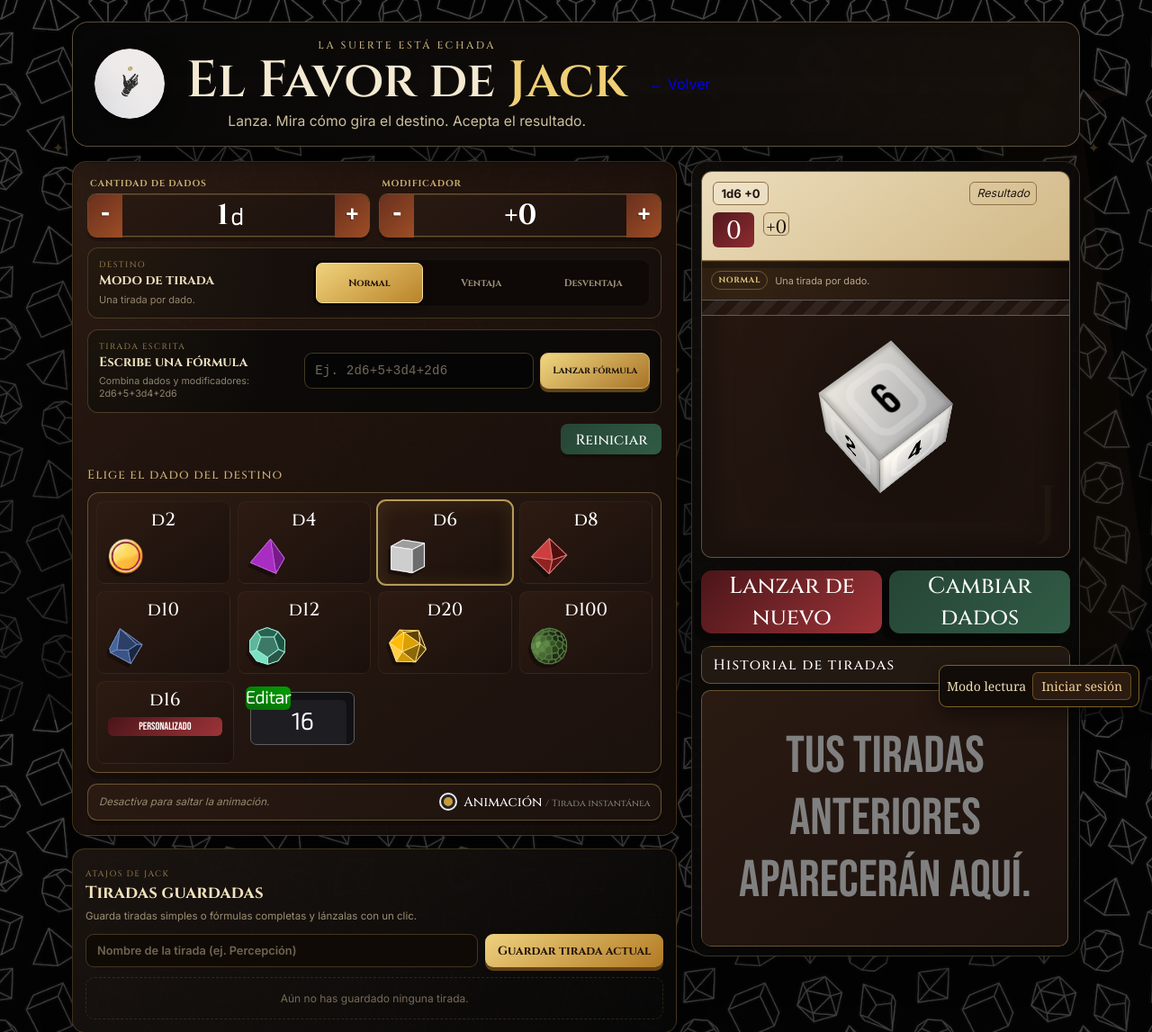
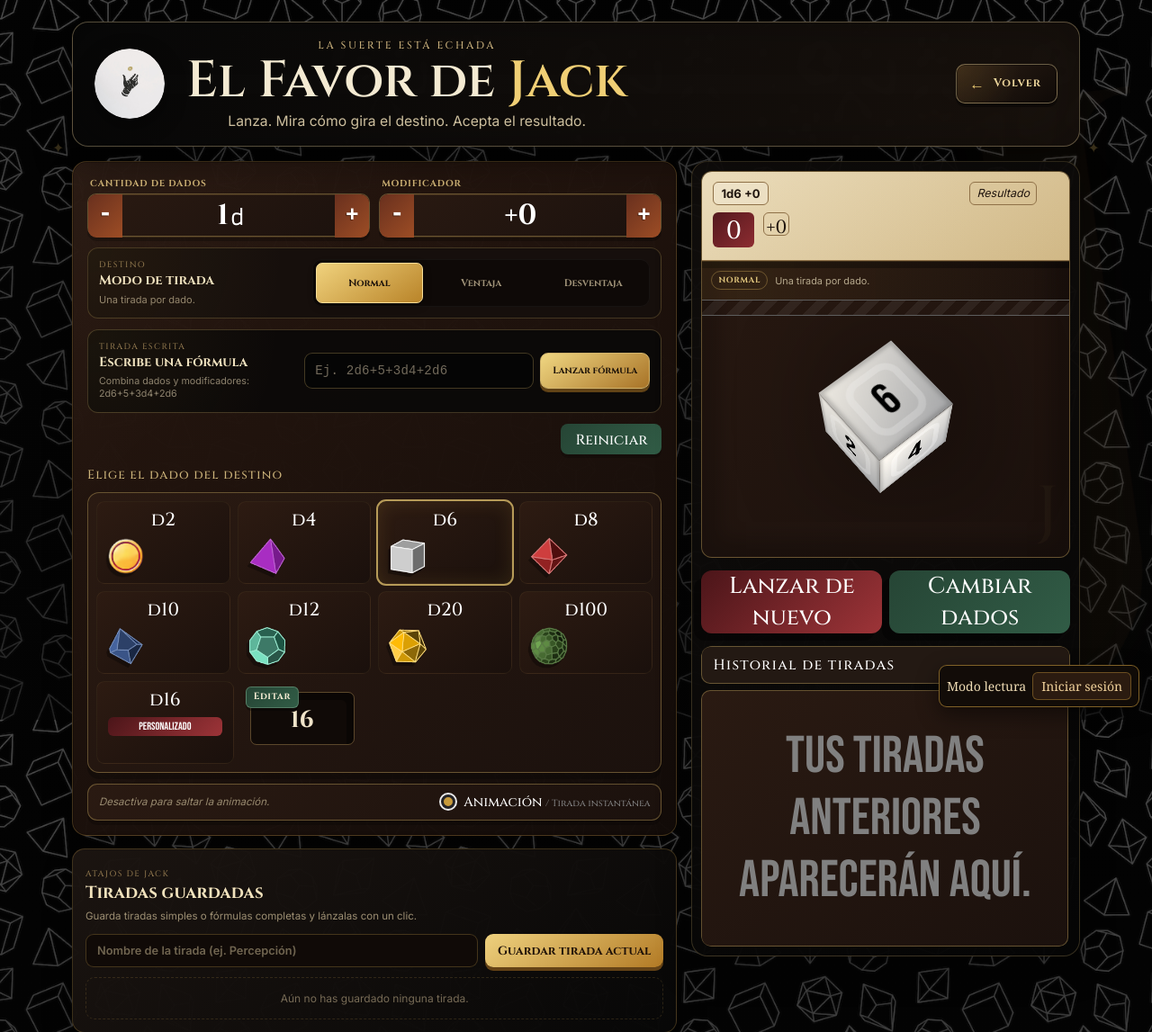
Before and after one commit to Cal0184/favordejack, a PHP site: page /rolldice/ in a window 1280 px wide. Shown: the top 1147 px of the page at 90% size. Run offline with PHP 8.4, Linux system fonts and the light colour scheme.

Commit message:
Lanzador de dados: botón «Volver» y etiqueta «Editar» con el estilo de la mesa
- El enlace «← Volver» del encabezado salía como un enlace azul del
  navegador. Ahora es un botón oscuro con borde dorado y letra Cinzel,
  alineado a la derecha del encabezado, con efecto al pasar el ratón,
  foco visible con teclado y 44 px de alto para el dedo. En el móvil
  pasa a su propia fila arriba a la izquierda para no apretar el título.
- El enlace usa favor_url_html() (ruta del hub escapada).
- «Editar» del dado personalizado conservaba el verde chillón y la letra
  de la plantilla original: ahora usa el verde y la Cinzel de «Reiniciar»,
  y es una <label> que pone el cursor en la casilla al pulsarla. La
  casilla toma los colores de la mesa y un foco dorado.
- Sin cambios en el comportamiento de los dados.

Co-Authored-By: Claude Opus 5.5 (1M context) <noreply@anthropic.com>
Claude-Session: https://claude.ai/code/session_01G7XcXDA1P1QJTyj4NvYHHE

```diff
--- a/rolldice/index.php
+++ b/rolldice/index.php
@@ -48,7 +48,7 @@ function asset(string $path): string
 <h1>El Favor de <span>Jack</span></h1>
 <p class="jack-subtitle">Lanza. Mira cómo gira el destino. Acepta el resultado.</p>
 </div>
-<a class="jack-back-button" href="<?= favor_base_path() ?>" aria-label="Volver a El Favor de Jack">
+<a class="jack-back-button" href="<?= favor_url_html() ?>" aria-label="Volver a El Favor de Jack">
 <span aria-hidden="true">←</span> Volver
 </a>
 </header>
@@ -155,10 +155,10 @@ function asset(string $path): string
 <div class="dice_roll_button_custom_container responsive">
 <div class="dice_roll_button_custom_text_2_container">
 <div class="dice_roll_button_custom_text_2_element">
-<p class="dice_roll_button_custom_text_2">Editar</p>
+<label class="dice_roll_button_custom_text_2" for="dice_roll_button_custom_input">Editar</label>
 </div>
 </div>
-<input class="dice_roll_button_custom_input" id="dice_roll_button_custom_input" onchange="setCustomRollDice()" value="16"/>
+<input aria-label="Caras del dado personalizado" class="dice_roll_button_custom_input" id="dice_roll_button_custom_input" onchange="setCustomRollDice()" value="16"/>
 </div>
 </div>
 </div>
--- a/rolldice/jack.css
+++ b/rolldice/jack.css
@@ -999,3 +999,87 @@ body::before{display:none!important}
   #jack_expression_roll{width:100%}
   .jack-right-column{padding:7px;border-radius:13px}
 }
+
+/* =========================================================
+   V5 — Botón «Volver» del encabezado y etiqueta «Editar»
+   del dado personalizado con el estilo de la mesa
+   ========================================================= */
+.jack-back-button{
+  flex:none;
+  align-self:center;
+  margin-left:auto;
+  display:inline-flex;
+  align-items:center;
+  gap:9px;
+  min-height:44px;
+  padding:0 17px 0 14px;
+  border:1px solid rgba(232,209,155,.42);
+  border-radius:10px;
+  background:
+    radial-gradient(circle at 0 0,rgba(199,154,59,.14),transparent 60%),
+    linear-gradient(145deg,#2b1e15,#0f0a07);
+  color:#ead39a;
+  font:700 .78rem/1 Cinzel,serif;
+  letter-spacing:.08em;
+  text-decoration:none;
+  white-space:nowrap;
+  box-shadow:0 4px 0 rgba(0,0,0,.38),inset 0 0 0 1px rgba(0,0,0,.3);
+  transition:color .18s ease,border-color .18s ease,transform .18s ease,box-shadow .18s ease,filter .18s ease;
+}
+.jack-back-button span{
+  font:600 1.05rem/1 Inter,system-ui,sans-serif;
+  color:var(--jack-gold-2);
+  transition:transform .18s ease;
+}
+.jack-back-button:hover{
+  color:#fff1c5;
+  border-color:var(--jack-gold-2);
+  filter:brightness(1.12);
+  transform:translateY(-1px);
+  box-shadow:0 5px 0 rgba(0,0,0,.38),0 0 16px rgba(240,207,117,.16),inset 0 0 0 1px rgba(0,0,0,.3);
+}
+.jack-back-button:hover span{transform:translateX(-3px)}
+.jack-back-button:active{transform:translateY(2px);box-shadow:0 2px 0 rgba(0,0,0,.38),inset 0 0 0 1px rgba(0,0,0,.3)}
+.jack-back-button:focus-visible{
+  outline:2px solid var(--jack-gold-2);
+  outline-offset:3px;
+  color:#fff1c5;
+  border-color:var(--jack-gold-2);
+}
+
+/* «Editar» venía con el verde y la letra de la plantilla original */
+.dice_roll_button_custom_text_2_element{
+  width:max-content!important;
+  height:24px!important;
+  border:1px solid rgba(169,216,185,.32);
+  border-radius:6px!important;
+  background:linear-gradient(135deg,#264535,var(--jack-green))!important;
+  box-shadow:0 3px 0 rgba(0,0,0,.32);
+}
+.dice_roll_button_custom_text_2{
+  height:100%;
+  display:flex;
+  align-items:center;
+  padding:0 8px;
+  cursor:pointer;
+  color:#f3ead2;
+  font:700 .66rem/1 Cinzel,serif!important;
+  letter-spacing:.06em;
+}
+.dice_roll_button_custom_text_2_element:hover{filter:brightness(1.15)}
+.dice_roll_button_custom_input{
+  background-color:#100a07!important;
+  color:#f0e4c9!important;
+  font-family:Cinzel,serif!important;
+  outline:1px solid rgba(226,190,109,.3)!important;
+  transition:outline-color .18s ease,box-shadow .18s ease;
+}
+.dice_roll_button_custom_input:focus{
+  outline-color:#d2ad5d!important;
+  box-shadow:inset -8px 8px 0 0 rgba(0,0,0,.4),0 0 0 3px rgba(210,173,93,.14)!important;
+}
+
+@media(max-width:610px){
+  .jack-hero-v2{display:grid!important;grid-template-columns:58px minmax(0,1fr);align-items:center!important}
+  .jack-back-button{grid-column:1 / -1;grid-row:1;justify-self:start;margin:0}
+}
```
